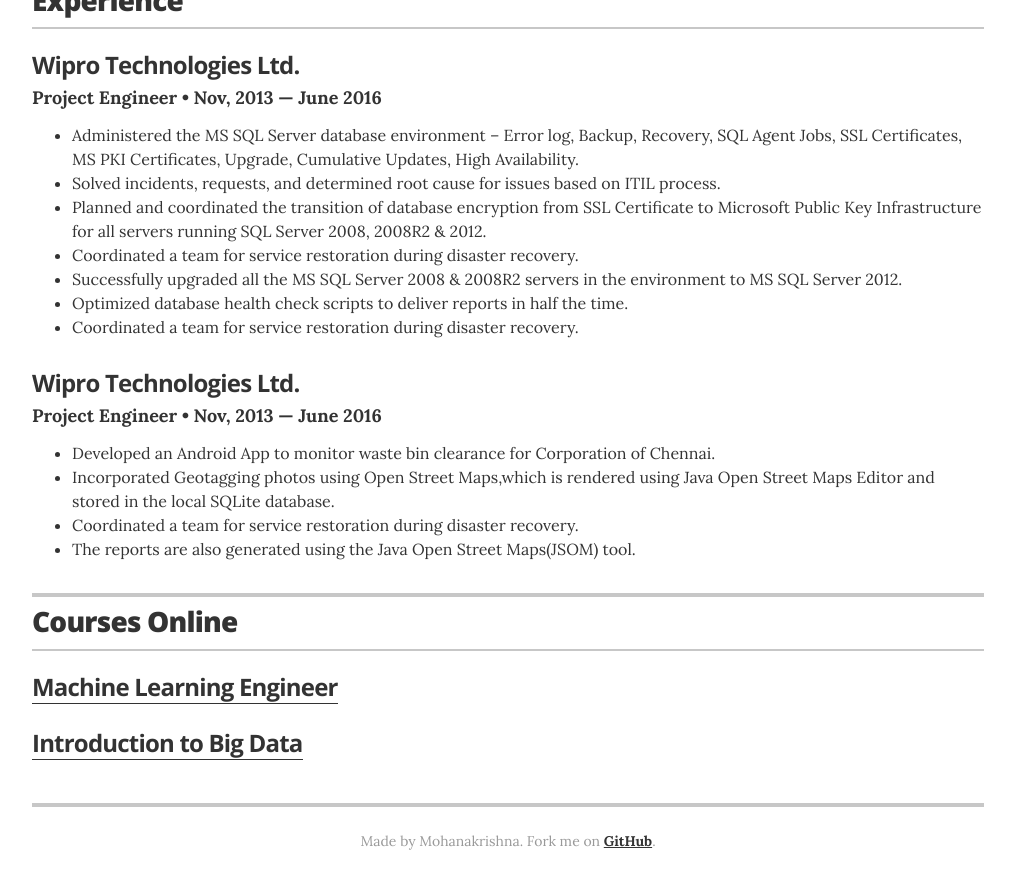
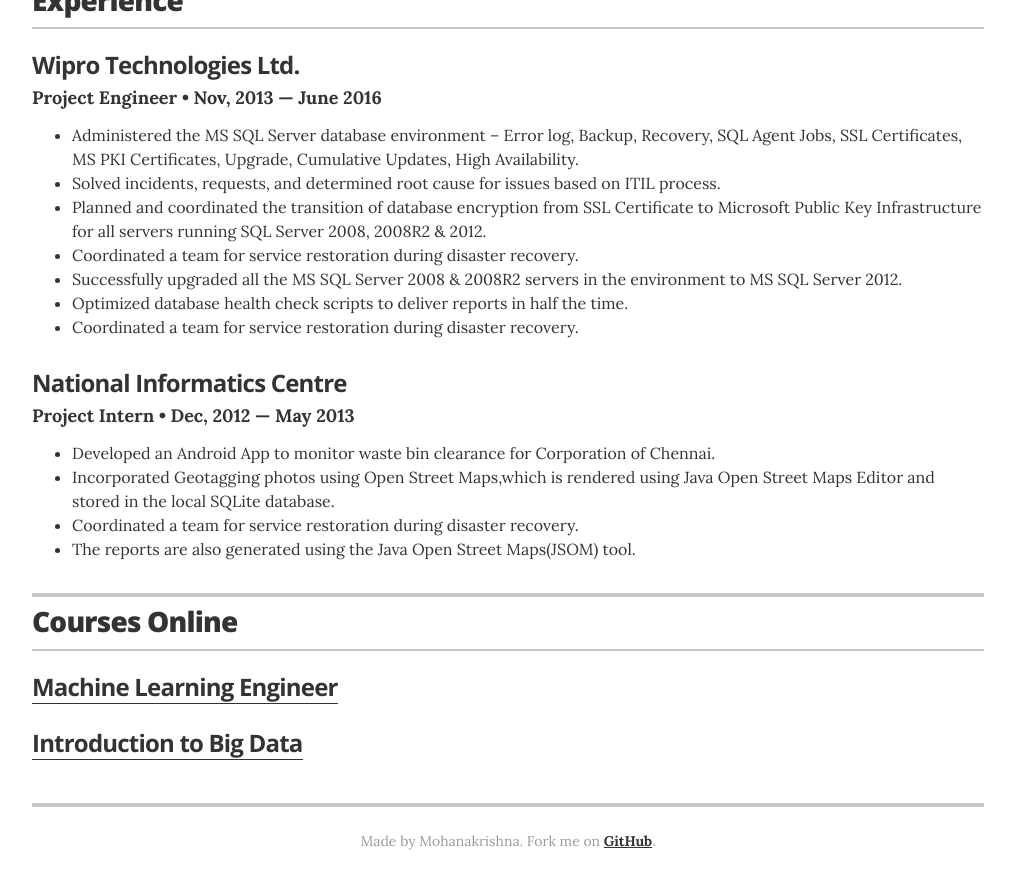
Before and after one commit to mohanakrishnavh/mohanakrishnavh.github.io, a Jekyll site: the page index.html, which Jekyll copies as it is, in a window 1280 px wide and 900 px high, scrolled down 3270 px. Shown: the top 889 px of the window, without its empty margins (132-1147 px from the left). Built offline with Jekyll 4.4.1, drawn with Linux system fonts in a browser that asks for light colours.

Commit message:
Update index.html

```diff
--- a/index.html
+++ b/index.html
@@ -294,8 +294,8 @@
 
         <!-- Duplicate these resume-item elements and edit accordingly for each job you want to add here -->
         <div class="resume-item" itemscope itemprop="worksFor" itemtype="http://schema.org/Organization">
-          <h3 class="resume-item-title" itemprop="name">Wipro Technologies Ltd.</h3>
-          <h4 class="resume-item-details" itemprop="description">Project Engineer &bull; Nov, 2013 &mdash; June 2016</h4>
+          <h3 class="resume-item-title" itemprop="name">National Informatics Centre </h3>
+          <h4 class="resume-item-details" itemprop="description">Project Intern &bull; Dec, 2012 &mdash; May 2013</h4>
           <ul class="resume-item-list">
             <li> Developed an Android App to monitor waste bin clearance for Corporation of Chennai. </li>
             <li> Incorporated Geotagging photos using Open Street Maps,which is rendered using Java Open Street Maps Editor and stored in the local SQLite database. </li>
```
